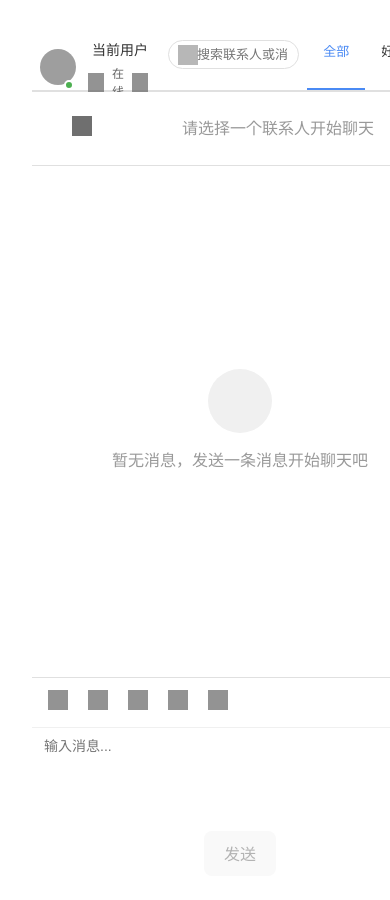
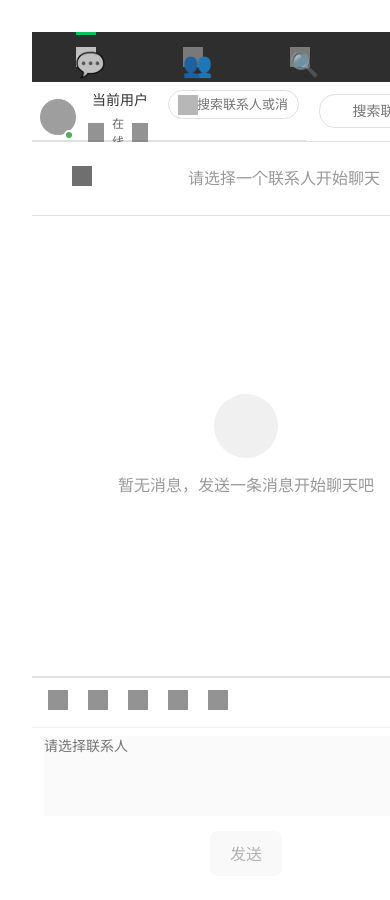
Before and after one commit to imchatkit/im-ai-vue, a Vue app: page / in a window 390 px wide. Shown: the top 900 px of the page. Built offline with nearby package versions, Linux system fonts and the light colour scheme; grey boxes are pictures that could not be loaded.

Commit message:
init布局2

```diff
--- a/src/App.vue
+++ b/src/App.vue
@@ -6,6 +6,13 @@ import { isWeb } from './modules/web-adapter'
 
 // 检测运行环境
 const runningEnvironment = ref('web')
+// 主题设置
+const isDarkTheme = ref(false)
+
+// 切换主题
+const toggleTheme = () => {
+  isDarkTheme.value = !isDarkTheme.value
+}
 
 onMounted(() => {
   // 根据运行环境设置相应的配置
@@ -36,7 +43,7 @@ const initWebFeatures = () => {
 </script>
 
 <template>
-  <div class="app-container" :class="runningEnvironment">
+  <div class="app-container" :class="[runningEnvironment, { 'dark-theme': isDarkTheme }]">
     <MainLayout />
   </div>
 </template>
--- a/src/views/MainLayout.vue
+++ b/src/views/MainLayout.vue
@@ -9,12 +9,19 @@ import MessageInputPanel from '../components/chat/InputPanel.vue'
 import ChatToolsPanel from './components/ChatToolsPanel.vue'
 import FilePreviewPanel from './components/FilePreviewPanel.vue'
 import SystemStatusBar from './components/SystemStatusBar.vue'
+import ContactList from './ContactList.vue'
+import ChatWindow from './ChatWindow.vue'
 
 // 当前选中的联系人
 const currentContact = ref(null)
 
 // 消息列表
 const messages = ref([])
+
+// 处理选择联系人
+const handleSelectContact = (contact) => {
+  currentContact.value = contact
+}
 
 // 处理发送消息
 const handleSend = (message) => {
@@ -36,25 +43,35 @@ const handleSend = (message) => {
 <template>
   <!-- 三栏响应式布局 -->
   <div class="main-container">
-    <!-- 左侧导航 (宽度可折叠) -->
-    <div class="left-nav">
+    <!-- 左侧图标导航栏 -->
+    <div class="left-sidebar">
+      <div class="nav-icons">
+        <div class="nav-icon active">
+          <i class="icon-chat">💬</i>
+        </div>
+        <div class="nav-icon">
+          <i class="icon-contacts">👥</i>
+        </div>
+        <div class="nav-icon">
+          <i class="icon-discover">🔍</i>
+        </div>
+        <div class="nav-icon">
+          <i class="icon-me">👤</i>
+        </div>
+      </div>
+    </div>
+
+    <!-- 中间联系人列表区 -->
+    <div class="middle-panel">
       <UserProfile />
       <ContactSearch />
-      <ContactCategoryTabs />
+      <ContactList @select="handleSelectContact" />
     </div>
 
-    <!-- 中间主聊天区 -->
+    <!-- 右侧聊天主区域 -->
     <div class="main-chat">
       <ChatHeader :current-contact="currentContact" />
-      <MessageList :messages="messages" />
-      <MessageInputPanel @send="handleSend" />
-    </div>
-
-    <!-- 右侧信息面板 (Electron下可独立窗口) -->
-    <div class="right-panel">
-      <ChatToolsPanel />
-      <FilePreviewPanel />
-      <SystemStatusBar />
+      <ChatWindow :contact="currentContact" :messages="messages" @send="handleSend" />
     </div>
   </div>
 </template>
@@ -68,7 +85,51 @@ const handleSend = (message) => {
   background-color: var(--bg-color);
 }
 
-.left-nav {
+.left-sidebar {
+  width: 60px;
+  background-color: #2e2e2e;
+  display: flex;
+  flex-direction: column;
+  align-items: center;
+  flex-shrink: 0;
+}
+
+.nav-icons {
+  display: flex;
+  flex-direction: column;
+  align-items: center;
+  padding-top: 20px;
+  width: 100%;
+}
+
+.nav-icon {
+  width: 100%;
+  height: 60px;
+  display: flex;
+  justify-content: center;
+  align-items: center;
+  cursor: pointer;
+  color: #999;
+  font-size: 24px;
+  position: relative;
+}
+
+.nav-icon.active {
+  color: #fff;
+}
+
+.nav-icon.active::after {
+  content: '';
+  position: absolute;
+  left: 0;
+  top: 50%;
+  transform: translateY(-50%);
+  width: 3px;
+  height: 20px;
+  background-color: #07c160;
+}
+
+.middle-panel {
   width: 280px;
   border-right: 1px solid var(--border-color);
   display: flex;
@@ -87,25 +148,20 @@ const handleSend = (message) => {
   position: relative;
 }
 
-.right-panel {
-  width: 280px;
-  border-left: 1px solid var(--border-color);
-  display: flex;
-  flex-direction: column;
-  background-color: var(--bg-secondary);
-  flex-shrink: 0;
-}
-
 /* 响应式布局 */
 @media screen and (max-width: 1200px) {
-  .right-panel {
+  .middle-panel {
     width: 240px;
   }
 }
 
 @media screen and (max-width: 992px) {
-  .left-nav {
-    width: 240px;
+  .left-sidebar {
+    width: 50px;
+  }
+
+  .middle-panel {
+    width: 220px;
   }
 }
 
@@ -114,16 +170,36 @@ const handleSend = (message) => {
     flex-direction: column;
   }
 
-  .left-nav {
+  .left-sidebar {
+    width: 100%;
+    height: 50px;
+    flex-direction: row;
+  }
+
+  .nav-icons {
+    flex-direction: row;
+    padding-top: 0;
+  }
+
+  .nav-icon {
+    height: 50px;
+    width: 25%;
+  }
+
+  .nav-icon.active::after {
+    left: 50%;
+    top: 0;
+    transform: translateX(-50%);
+    width: 20px;
+    height: 3px;
+  }
+
+  .middle-panel {
     width: 100%;
     height: 60px;
     flex-direction: row;
     border-right: none;
-    border-bottom: 1px solid #e0e0e0;
-  }
-
-  .right-panel {
-    display: none;
+    border-bottom: 1px solid var(--border-color);
   }
 }
 
```
Also changed, not shown: 1 other file (tests, documents, lock files or other folders).
